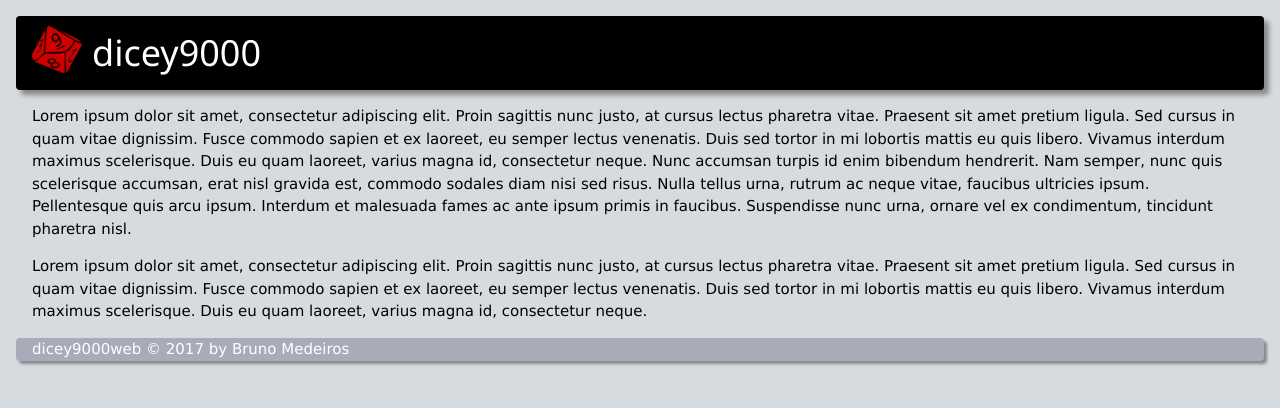
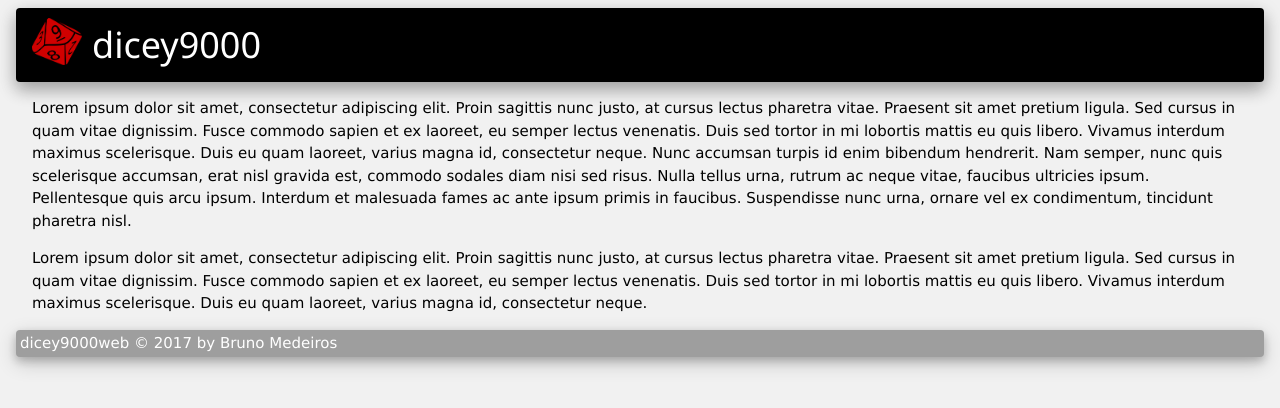
Before and after one commit to brmedeiros/dicey9000web, a Django app: page /dice/ in a window 1280 px wide. Shown: the top 408 px of the page. Run offline with Django 3.2, Linux system fonts and the light colour scheme.

Commit message:
moves all settings in style.css to home.html with w3.css format

```diff
--- a/dice/static/dice/style.css
+++ /dev/null
@@ -1,19 +0,0 @@
-body {
-    background: #D6DBDF;
-    padding: 16px;
-}
-
-header {
-    box-shadow: 5px 5px 5px #888888;
-}
-
-header a {
-    text-decoration: none;
-}
-
-footer {
-    background: #aab;
-    box-shadow: 3px 3px 3px #888888;
-    color: white;
-    padding: 5px;
-}
--- a/dice/templates/dice/home.html
+++ b/dice/templates/dice/home.html
@@ -7,16 +7,16 @@
     <!-- Add CSS in static file -->
     {% load static %}
     <link rel="stylesheet" href="{% static 'dice/w3.css' %}">
-    <link rel="stylesheet" type="text/css" href="{% static 'dice/style.css' %}">
     <link rel="shortcut icon" href="{%  static 'dice/images/favicon.ico' %}">
 
     <title>dicey9000web</title>
   </head>
 
-  <body>
+  <body class="w3-padding w3-light-grey">
 
-    <header class="w3-container w3-row-padding w3-round w3-black">
-      <h1><a class="w3-hover-text-red w3-text-white" href="{% url 'dice:home' %}">
+    <header class="w3-container w3-card-8 w3-row-padding w3-round w3-black">
+      <h1><a href="{% url 'dice:home' %}" class="w3-hover-text-red w3-text-white"
+	     style="text-decoration:none">
       	  <span class="w3-col" style="width:60px">
       	    <img src="{% static 'dice/images/dice.png' %}" alt="dice" style="width:50px">
       	  </span>
@@ -48,7 +48,7 @@
 	consectetur neque.</p>
     </div>
 
-    <footer class="w3-container w3-round">
+    <footer class="w3-container w3-card-4 w3-padding-tiny w3-round w3-grey w3-text-white">
       dicey9000web &copy 2017 by Bruno Medeiros
     </footer>
 
```
